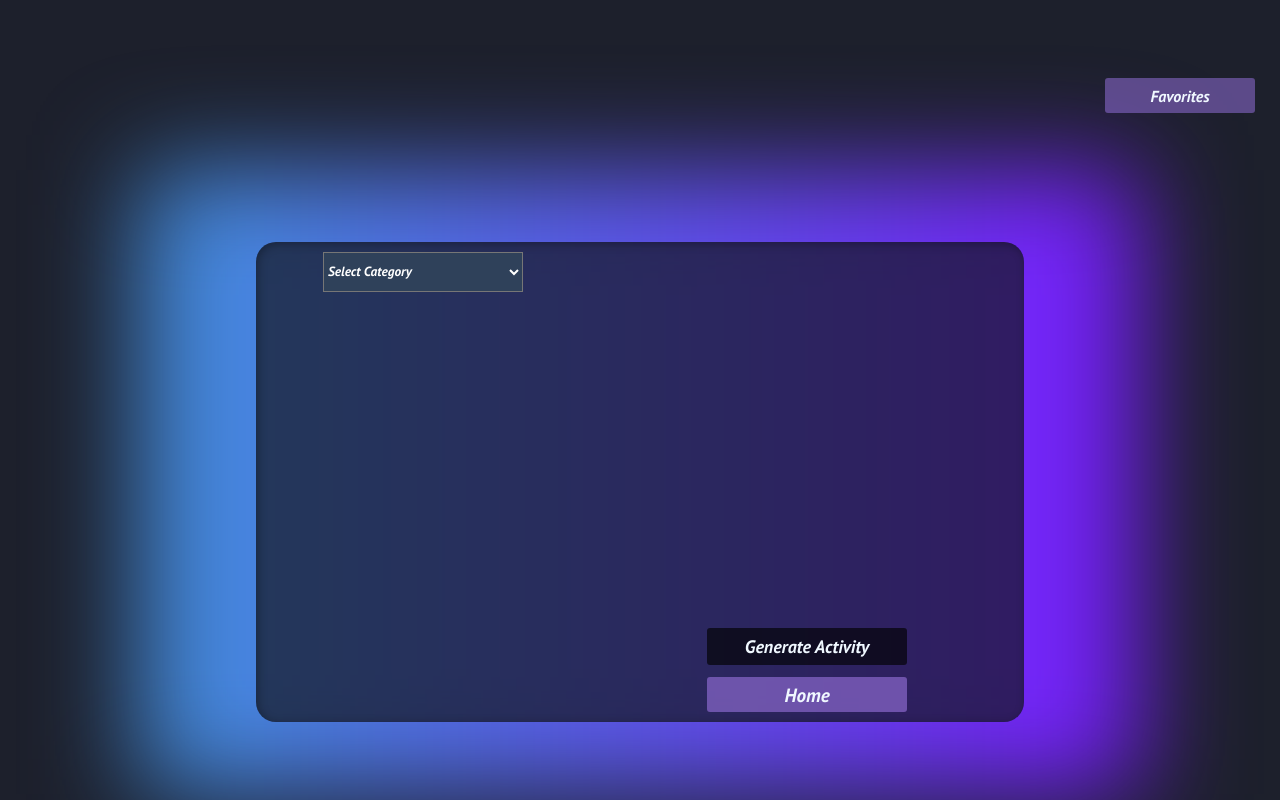
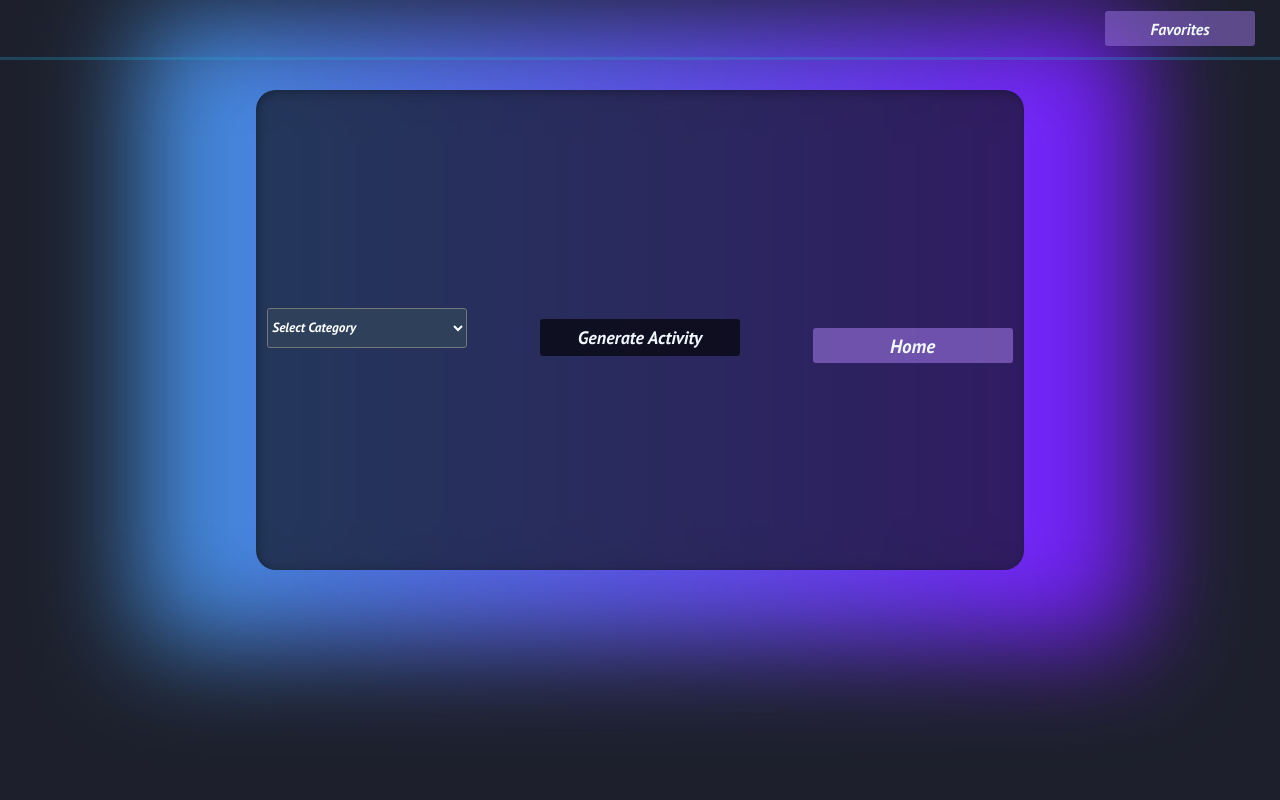
Before and after one commit to Fakhatova/RAG-TIME, a React (Create React App) app: page /Activity in a window 1280 px wide. Built offline with nearby package versions, Linux system fonts and the light colour scheme.

Commit message:
remove extra wrapper elements and create inline buttons

```diff
--- a/src/Components/Activity/Activity.css
+++ b/src/Components/Activity/Activity.css
@@ -3,17 +3,18 @@
     width: 100vw;
     display: flex;
     flex-direction: column;
-    justify-content: space-evenly;
     align-items: center;
 }
 
 .nav-bar {
     width: 100vw;
-    height: 40px;
+    height: 60px;
     display: flex;
     flex-wrap: wrap;
     justify-content: flex-end;
-    margin: 0 0 45px 0;
+    border-bottom: #23a6d547 3px solid;
+    margin: 0 0 30px 0;
+    align-content: space-around;
 }
 
 .favorites-btn {
@@ -42,9 +43,9 @@
     box-shadow: inset 2px 2px 10px rgb(0 0 0 / 30%);
     display: flex;
     flex-wrap: wrap;
-    justify-content: space-around;
-    flex-direction: row;
     border-radius: 20px;
+    align-content: flex-start;
+    justify-content: space-evenly;
 }
 
 .randomizer-container:before {
@@ -77,6 +78,12 @@
     }
 
 .dropdown-container {
+    display: flex;
+    height: 60vh;
+    width: 60vw;
+    flex-wrap: wrap;
+    justify-content: space-around;
+    align-content: center;
     margin-top: 10px;
 }
 
@@ -124,6 +131,7 @@
     background: #2F415A;
     height: 40px;
     width: 200px;
+    border-radius: 3px;
     color:#ffffff;
     cursor: pointer;
 }
@@ -141,12 +149,14 @@ ul {
     display: flex;
     justify-content: flex-end;
     font-size: x-large;
+    border-bottom: #1D2832 solid 2px;
+    border-top: #1D2832 solid 2px;
 }
 
 .home-btn {
     width: 200px;
     height: 35px;
-    margin: 0 0 10px 0;
+    margin: 20px 0 10px 0;
     border-radius: 3px;
     border: transparent;
     background: rgba(147, 112, 216, 0.632);
--- a/src/Components/Activity/Activity.js
+++ b/src/Components/Activity/Activity.js
@@ -85,8 +85,14 @@ const toggleFavorites = (activity) => {
         <option value="cooking">Cooking</option>
         <option value="relaxation">Relaxation</option>
     </select>
-        </div>
-    <article className="activity-container">
+    <div className="Btn-container">
+        <button className="generate-btn"
+        disabled={disabled}
+        onClick={(e) => handleButtonClick(e)}>
+        Generate Activity
+        </button>
+    </div>
+    <article>
     {activity && <section className="activity-card">
     <div className='favorite-btn' onClick={() => toggleFavorites(activity)}>{!favorite ? '🤍' : '🧡'}</div>
     <ul>
@@ -96,19 +102,11 @@ const toggleFavorites = (activity) => {
         <li>Participants: {activity.participants}</li>
     </ul>
     </section>}
-    <div className="Btn-container">
-        <button className="generate-btn"
-        disabled={disabled}
-        onClick={(e) => handleButtonClick(e)}>
-        Generate Activity
-        </button>
-    </div>
-    <div>
     <Link to='/'>
     <button className="home-btn">Home</button>
     </Link>
+    </article>
     </div>
-    </article>
     </section>
     </div>
     )
```
